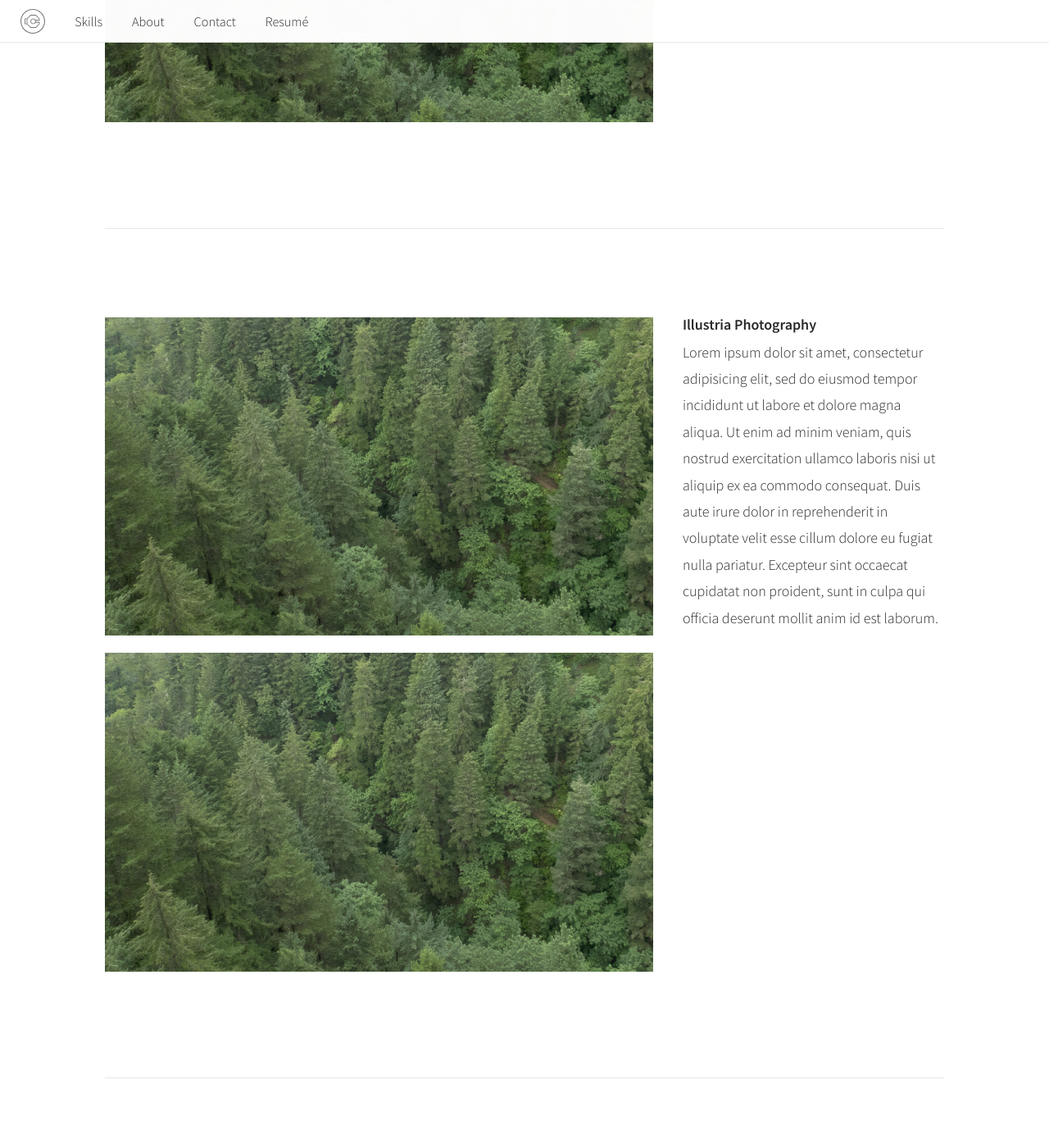
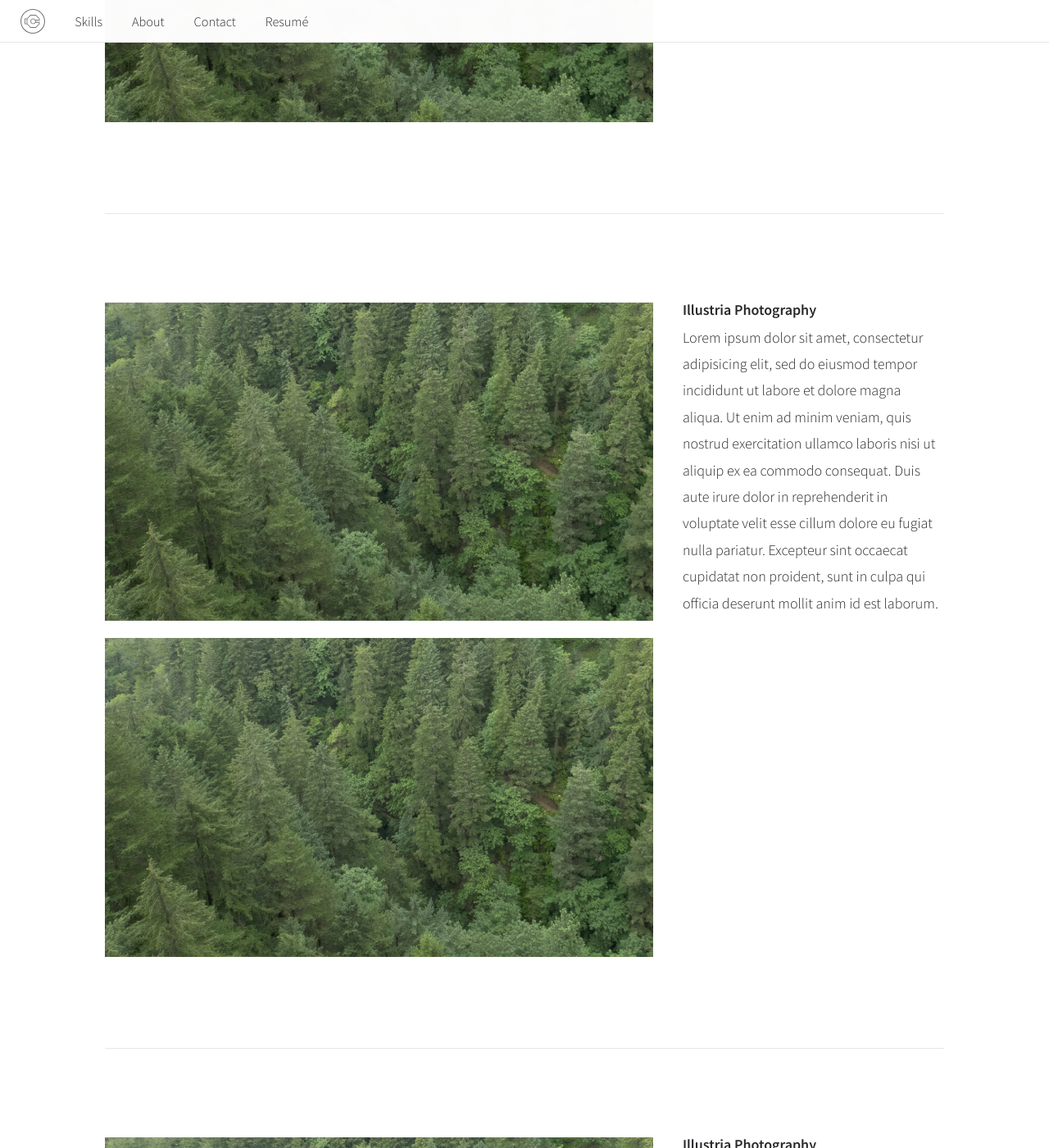
Before and after one commit to okay-cade/okay-cade.github.io, a Jekyll site: the page built from web.html, in a window 1280 px wide and 1400 px high, scrolled down 758 px. Shown: the whole window at 82% size. Built offline with Jekyll 4.4.1, drawn with Linux system fonts in a browser that asks for light colours.

Commit message:
remove margin on last image

```diff
--- a/_sass/_main.scss
+++ b/_sass/_main.scss
@@ -225,5 +225,8 @@ textarea {
 .portfolio {
   img {
     margin-bottom: 1em;
+    &:last-of-type {
+      margin-bottom: 0;
+    }
   }
 }
```
